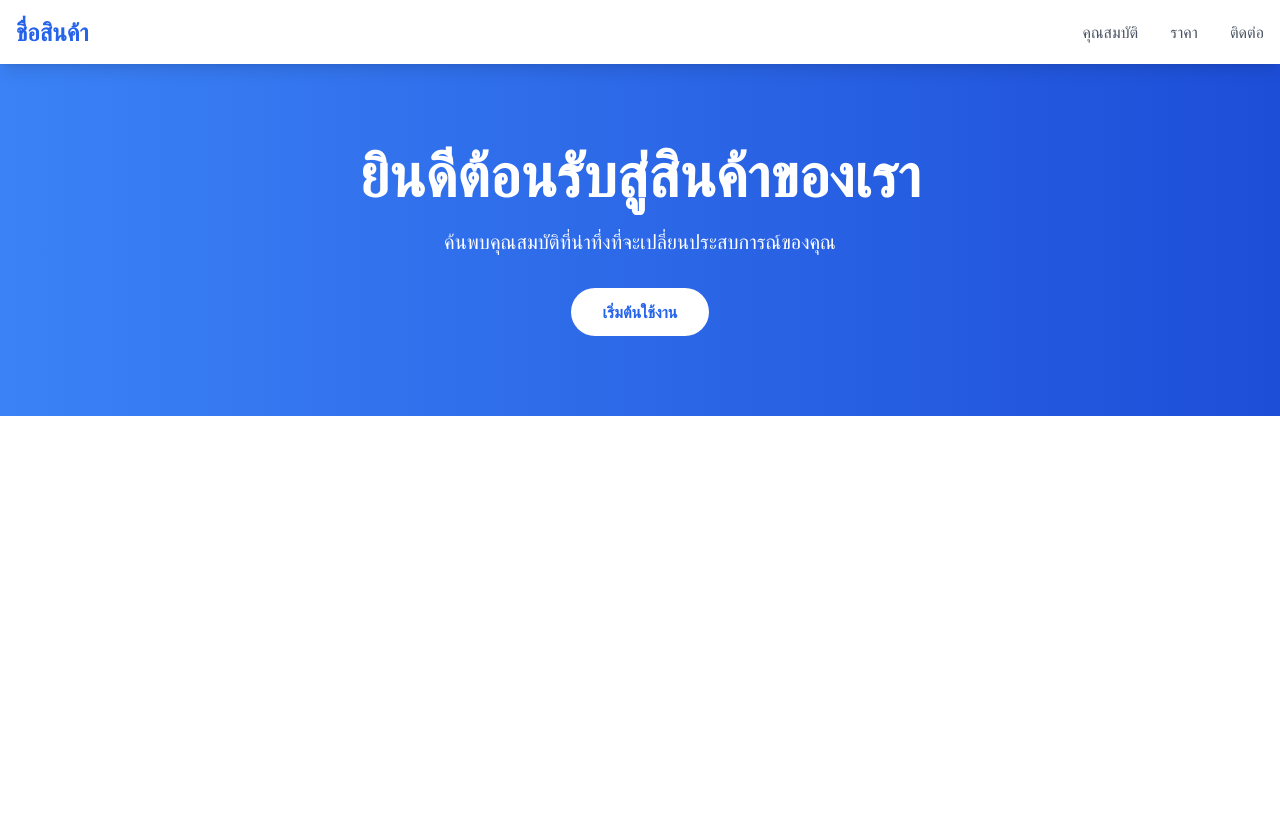
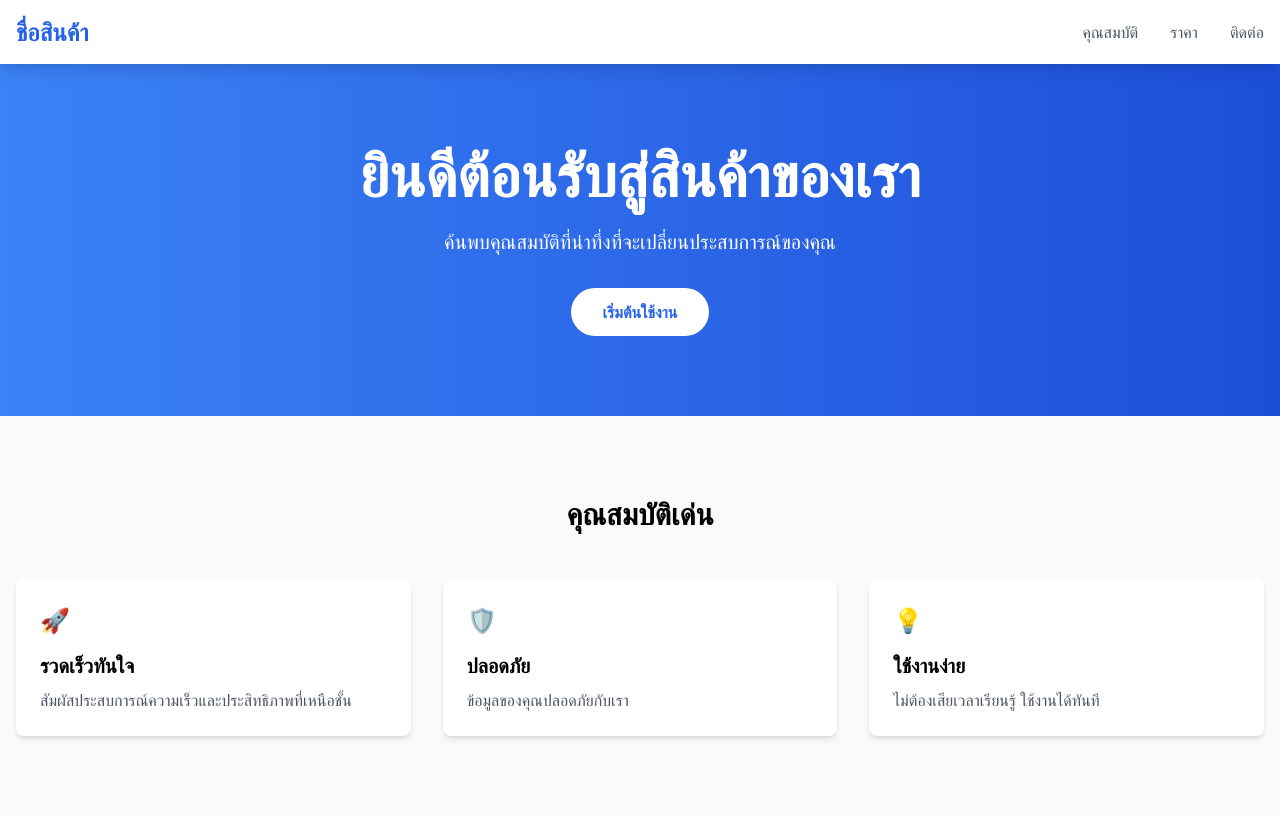
Before and after one commit to wittawasbuuacth/product-landing-page, a plain HTML site: page index.html in a window 1280 px wide. Drawn offline with nearby package versions, Linux system fonts and the light colour scheme.

Commit message:
เพิ่มส่วนแสดงคุณสมบัติพร้อมการ์ด

```diff
--- a/index.html
+++ b/index.html
@@ -48,6 +48,34 @@
       </section>
     </main>
 
+    <section id="features" class="py-20 bg-gray-50">
+      <div class="container mx-auto px-4">
+        <h2 class="text-3xl font-bold text-center mb-12">คุณสมบัติเด่น</h2>
+        <div class="grid grid-cols-1 md:grid-cols-3 gap-8">
+          <!-- คุณสมบัติที่ 1 -->
+          <div class="bg-white p-6 rounded-lg shadow-md">
+            <div class="text-blue-500 text-2xl mb-4">🚀</div>
+            <h3 class="font-bold text-xl mb-2">รวดเร็วทันใจ</h3>
+            <p class="text-gray-600">
+              สัมผัสประสบการณ์ความเร็วและประสิทธิภาพที่เหนือชั้น
+            </p>
+          </div>
+          <!-- คุณสมบัติที่ 2 -->
+          <div class="bg-white p-6 rounded-lg shadow-md">
+            <div class="text-blue-500 text-2xl mb-4">🛡️</div>
+            <h3 class="font-bold text-xl mb-2">ปลอดภัย</h3>
+            <p class="text-gray-600">ข้อมูลของคุณปลอดภัยกับเรา</p>
+          </div>
+          <!-- คุณสมบัติที่ 3 -->
+          <div class="bg-white p-6 rounded-lg shadow-md">
+            <div class="text-blue-500 text-2xl mb-4">💡</div>
+            <h3 class="font-bold text-xl mb-2">ใช้งานง่าย</h3>
+            <p class="text-gray-600">ไม่ต้องเสียเวลาเรียนรู้ ใช้งานได้ทันที</p>
+          </div>
+        </div>
+      </div>
+    </section>
+
     <footer>
       <!-- ส่วนท้าย -->
     </footer>
```
